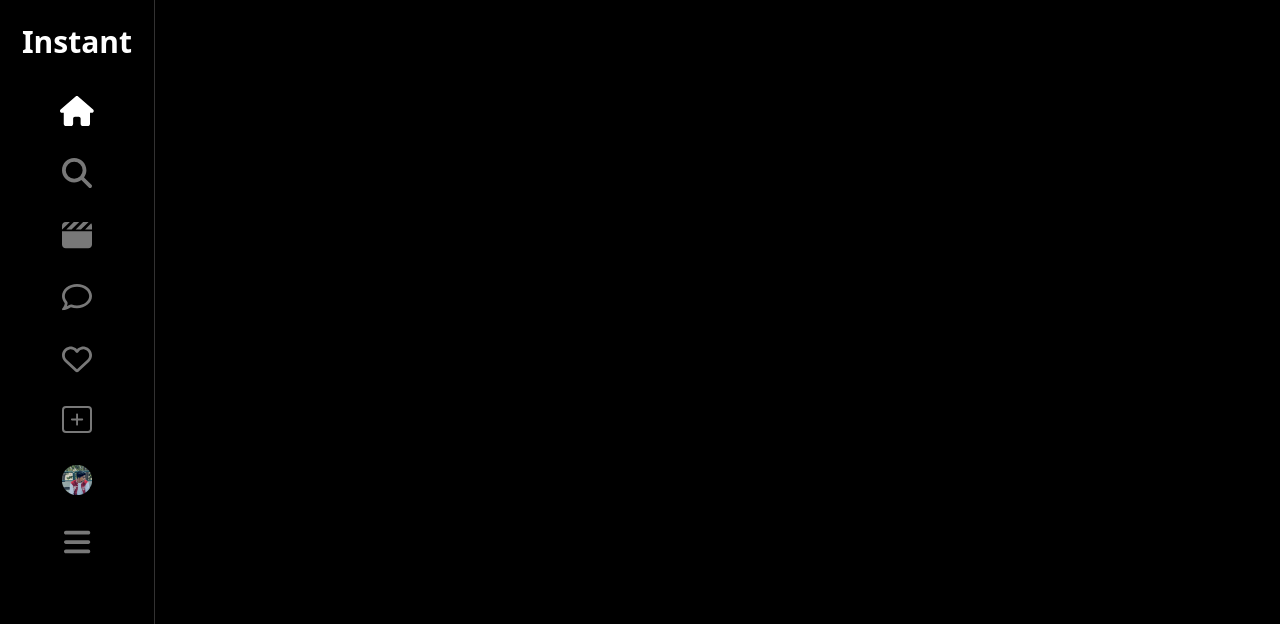
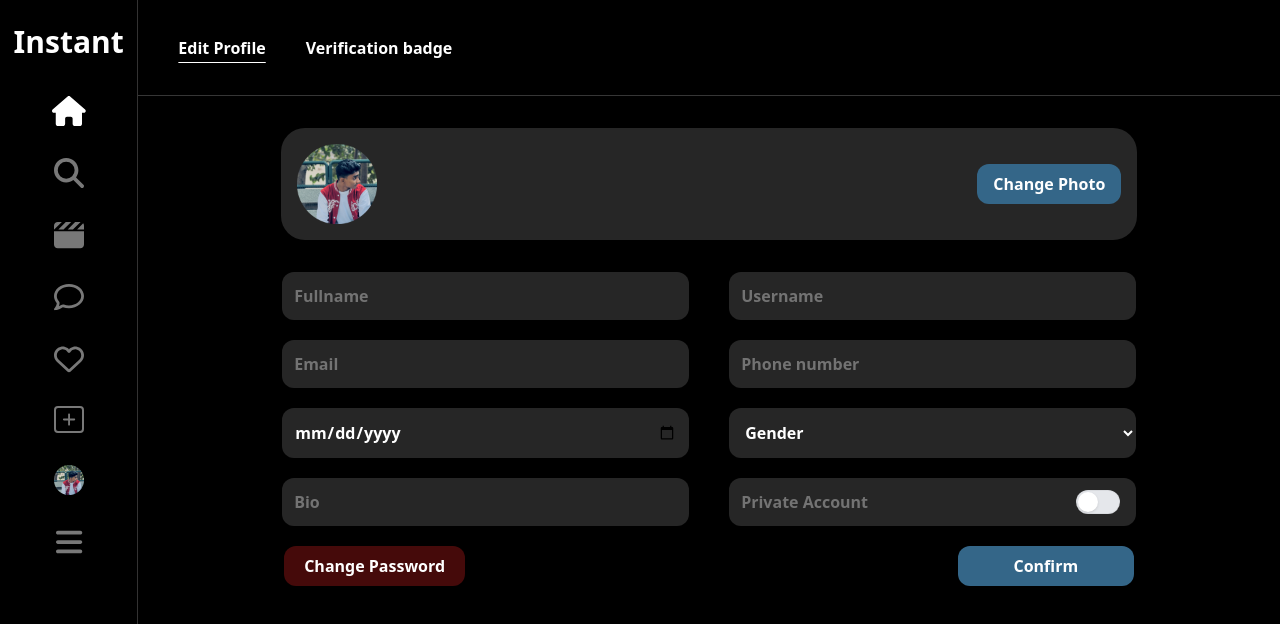
Before and after one commit to shahzadahamad/Instant, a React (Vite) app in the folder Frontend/: page /edit-profile in a window 1280 px wide. Shown: the top 624 px of the page. Built offline with nearby package versions, Linux system fonts and the light colour scheme.

Commit message:
edit profile ui completed . responsive task will continue later

```diff
--- /dev/null
+++ b/Frontend/src/components/profile/EditProfileForm.tsx
@@ -0,0 +1,77 @@
+const EditProfileForm = () => {
+  return (
+    <form className="w-full flex flex-col items-center gap-5 pb-8">
+      <div className="flex gap-10">
+        <input
+          type="text"
+          placeholder="Fullname"
+          className="bg-[#262626] p-3 w-[407px] placeholder-bold placeholder-[#737373] text-white outline-none rounded-xl"
+        />
+        <input
+          type="text"
+          placeholder="Username"
+          className="bg-[#262626] p-3 w-[407px] placeholder-bold placeholder-[#737373] text-white outline-none rounded-xl"
+        />
+      </div>
+      <div className="flex gap-10">
+        <input
+          type="email"
+          placeholder="Email"
+          className="bg-[#262626] p-3 w-[407px] placeholder-bold placeholder-[#737373] text-white outline-none rounded-xl"
+        />
+        <input
+          type="number"
+          placeholder="Phone number"
+          className="bg-[#262626] p-3 w-[407px] placeholder-bold placeholder-[#737373] text-white outline-none rounded-xl hide-arrows"
+        />
+      </div>
+      <div className="flex gap-10">
+        <input
+          type="date"
+          placeholder="Date of birth"
+          className="bg-[#262626] p-3 w-[407px] placeholder-bold placeholder-[#737373] text-white outline-none rounded-xl"
+        />
+        <select className="bg-[#262626] p-3 w-[407px] placeholder-bold placeholder-[#737373] text-white outline-none rounded-xl">
+          <option value="" disabled selected>
+            Gender
+          </option>
+          <option value="male">Male</option>
+          <option value="female">Female</option>
+          <option value="other">Other</option>
+        </select>
+      </div>
+      <div className="flex gap-10">
+        <textarea
+          placeholder="Bio"
+          className="bg-[#262626] resize-none p-3 w-[407px] h-12 placeholder-bold placeholder-[#737373] text-white outline-none rounded-xl"
+        />
+        <div className="relative w-[407px]">
+          <input
+            type="text"
+            id="privateAccount"
+            placeholder="Private Account"
+            className="bg-[#262626] p-3 placeholder-bold placeholder-[#737373] text-white outline-none rounded-xl w-full"
+          />
+          <label
+            htmlFor="switch"
+            className="absolute inset-y-0 right-4 flex items-center"
+          >
+            <input type="checkbox" id="switch" hidden className="peer" />
+            <span className="absolute inset-0 left-0.5 my-auto block h-5 w-5 rounded-full bg-white shadow transition-transform duration-300 peer-checked:translate-x-5"></span>
+            <span className="block h-6 w-11 rounded-full border border-gray-950/5 bg-gray-200 transition duration-30 peer-checked:bg-[#0095F6]"></span>
+          </label>
+        </div>
+      </div>
+      <div className="flex w-[850px] justify-between gap-10">
+        <button className="text-white font-bold bg-red-950 hover:bg-red-900 transition-colors py-2 px-5 rounded-xl">
+          Change Password
+        </button>
+        <button className="text-white font-bold bg-[#346688] hover:bg-[#0095F6] transition-colors py-2 px-14 rounded-xl">
+          Confirm
+        </button>
+      </div>
+    </form>
+  );
+};
+
+export default EditProfileForm;
--- /dev/null
+++ b/Frontend/src/components/profile/EditProfileHeader.tsx
@@ -0,0 +1,12 @@
+const EditProfileHeader = () => {
+  return (
+    <header className="text-white font-bold flex items-center gap-10 ps-10 h-[12vh] border-b border-[#363636]">
+      <h1 className="underline underline-offset-8 cursor-pointer">
+        Edit Profile
+      </h1>
+      <h1 className="cursor-pointer">Verification badge</h1>
+    </header>
+  );
+};
+
+export default EditProfileHeader;
--- /dev/null
+++ b/Frontend/src/components/profile/EditProfileUpload.tsx
@@ -0,0 +1,16 @@
+const EditProfileUpload = () => {
+  return (
+    <div className="flex items-center justify-between bg-[#262626] w-3/4 rounded-3xl p-4">
+      <img src="./avatar.png" alt="Avatar" className="w-20" />
+      <input type="file" id="file-upload" className="hidden" />
+      <label
+        htmlFor="file-upload"
+        className="cursor-pointer bg-[#346688] h-10 text-white py-2 px-4 rounded-xl font-bold hover:bg-[#0095F6] transition-colors"
+      >
+        Change Photo
+      </label>
+    </div>
+  );
+};
+
+export default EditProfileUpload;
--- a/Frontend/src/components/profile/ProfileDetials.tsx
+++ b/Frontend/src/components/profile/ProfileDetials.tsx
@@ -1,4 +1,9 @@
+import { useNavigate } from "react-router-dom";
+
 const ProfileDetials = () => {
+
+  const navigate = useNavigate();
+
   return (
     <div className="flex flex-col h-1/2 border-b border-[#363636]">
       <div className="flex items-center gap-8 pt-10 pb-8 px-28">
@@ -6,7 +11,7 @@ const ProfileDetials = () => {
         <div className="flex flex-col gap-3 font-bold text-white">
           <div className="flex gap-5">
             <h1 className="text-3xl font-extrabold">inexposable</h1>
-            <button className="px-4 font-bold text-white bg-[#363636] rounded-[10px] cursor-pointer">
+            <button onClick={() => navigate('/edit-profile')} className="px-4 font-bold text-white bg-[#363636] rounded-[10px] cursor-pointer">
               Edit Profile
             </button>
           </div>
--- a/Frontend/src/index.css
+++ b/Frontend/src/index.css
@@ -14,8 +14,17 @@
   display: none;
 }
 
-/* Hide scrollbar for other browsers */
 .scrollbar-hidden {
-  -ms-overflow-style: none;  /* IE and Edge */
-  scrollbar-width: none;     /* Firefox */
+  -ms-overflow-style: none;
+  scrollbar-width: none;
 }
+
+.hide-arrows::-webkit-inner-spin-button,
+.hide-arrows::-webkit-outer-spin-button {
+  -webkit-appearance: none;
+  margin: 0;
+}
+
+.hide-arrows {
+  -moz-appearance: textfield;
+}
--- a/Frontend/src/pages/EditProfile.tsx
+++ b/Frontend/src/pages/EditProfile.tsx
@@ -1,9 +1,19 @@
 import Sidebar from "../components/common/Sidebar";
+import EditProfileForm from "../components/profile/EditProfileForm";
+import EditProfileHeader from "../components/profile/EditProfileHeader";
+import EditProfileUpload from "../components/profile/EditProfileUpload";
 
 const EditProfile = () => {
   return (
     <div className="flex h-screen overflow-hidden">
       <Sidebar />
+      <div className="w-full overflow-auto scrollbar-hidden">
+        <EditProfileHeader />
+        <div className="flex flex-col gap-8 pt-8 items-center">
+          <EditProfileUpload />
+          <EditProfileForm />
+        </div>
+      </div>
     </div>
   );
 };
--- a/Frontend/src/pages/Home.tsx
+++ b/Frontend/src/pages/Home.tsx
@@ -6,7 +6,7 @@ const Home = () => {
   return (
     <div className="flex h-screen overflow-hidden">
       <Sidebar />
-      <div className="flex flex-col overflow-auto">
+      <div className="w-full flex flex-col overflow-auto">
         <Stories />
         <Posts />
       </div>
```
